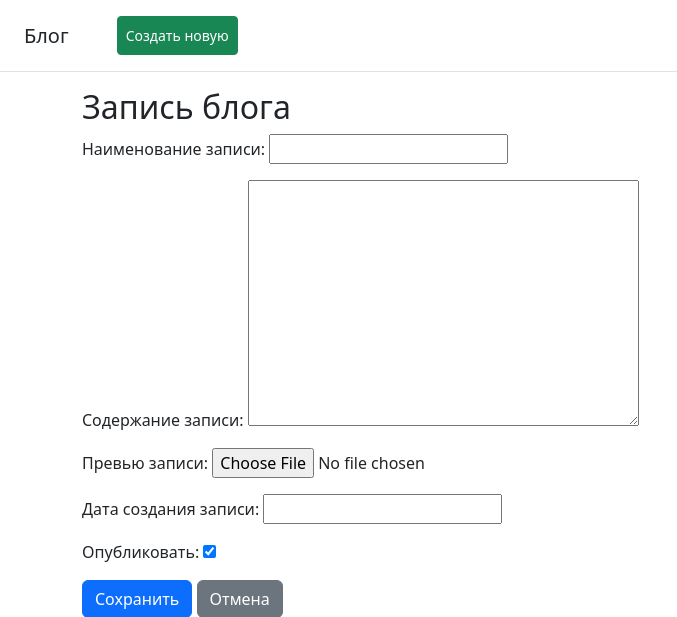
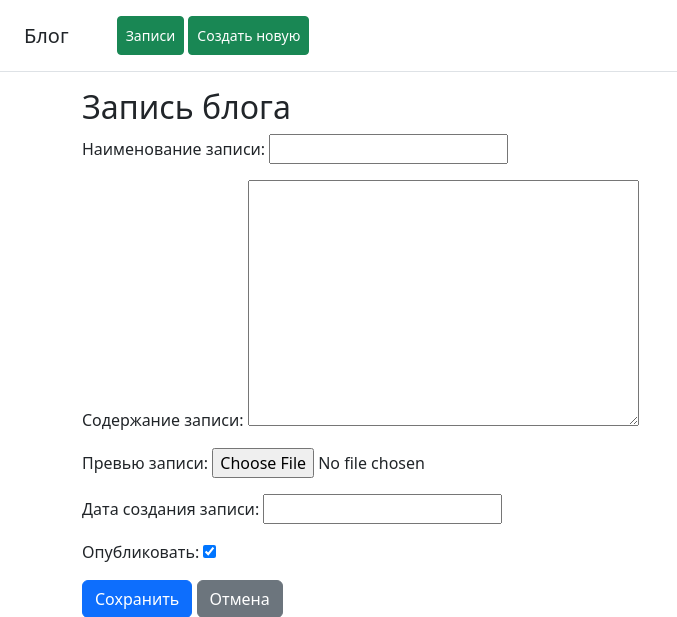
Before and after one commit to Nikodim26/homeworks_6, a Django app: page /entry/new/ in a window 1280 px wide. Shown: the top 617 px of the page, without its empty margins (0-677 px from the left). Run offline with Django 5.2, Linux system fonts and the light colour scheme; some libraries are stand-ins or nearby versions.

Commit message:
дополнил прошлое

```diff
--- a/blog/templates/blog_base.html
+++ b/blog/templates/blog_base.html
@@ -12,6 +12,7 @@
 <div class="d-flex flex-column flex-md-row align-items-center p-3 px-md-4 mb-3 bg-white border-bottom box-shadow">
     <h5 class="my-0 mr-md-auto font-weight-normal">Блог</h5>
     <nav class="ms-5">
+        <a class="p-2 btn btn-success btn-sm" href="/entries/">Записи</a>
         <a class="p-2 btn btn-success btn-sm" href="/entry/new/">Создать новую</a>
     </nav>
 </div>
```
